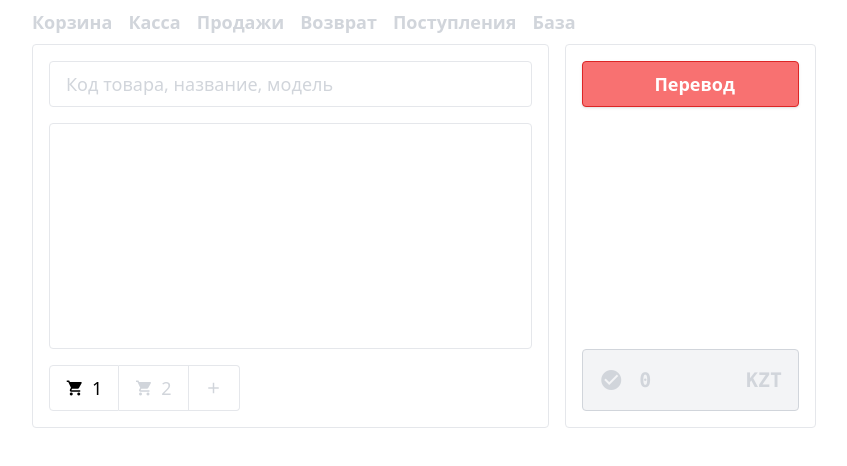
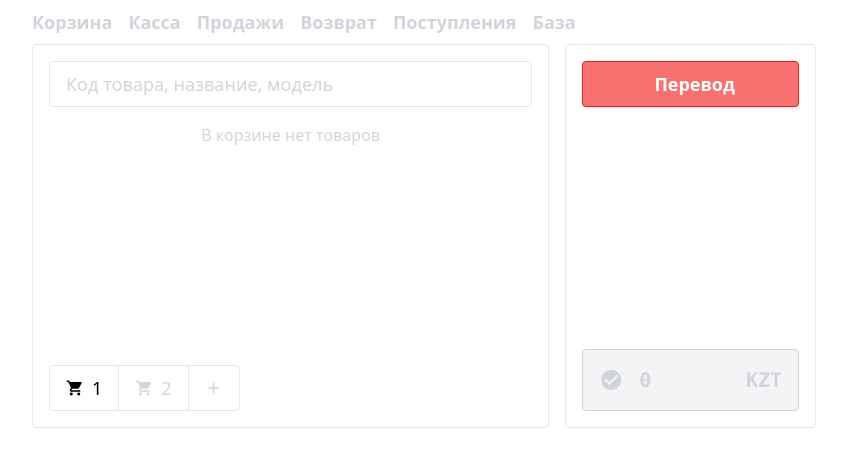
Before and after one commit to ctrlartspace/openmarket-frontend, a Vue app: page / in a window 1280 px wide. Shown: the top 466 px of the page, without its empty margins (216-1063 px from the left). Built offline with nearby package versions, Linux system fonts and the light colour scheme; the HTML template or start-up script is replaced by a standard one.

Commit message:
cart item design

```diff
--- a/src/components/SearchField.vue
+++ b/src/components/SearchField.vue
@@ -29,7 +29,7 @@
             :value="index"
             @click="onSearchItemClick(item.id)"
           >
-            {{ item.model }}
+            {{ item.name }}
           </li>
         </ul>
         <ul v-else>
--- a/src/pages/CartPage.vue
+++ b/src/pages/CartPage.vue
@@ -10,12 +10,18 @@
           autoclear
         />
 
-        <div class="mt-4 mb-4 bg-white border rounded overflow-auto h-full">
-          <table class="table-auto w-full text-lg text-left bg-white">
+        <div class="mt-4 mb-4 h-full overflow-auto">
+          <p
+            v-if="store.cartItems.length === 0"
+            class="text-center text-gray-300"
+          >
+            В корзине нет товаров
+          </p>
+          <table v-else class="table-auto w-full text-lg text-left bg-white">
             <tbody>
               <tr
                 v-for="(item, i) in store.cartItems"
-                class="cursor-pointer hover:bg-gray-100 border-b flex items-center justify-between gap-2 p-2"
+                class="cursor-pointer hover:bg-gray-100 border border-gray-200 rounded flex items-center justify-between gap-2 p-2 mt-2 first:mt-0"
                 :key="i"
                 @click="onItemClick(item.id)"
               >
@@ -86,11 +92,11 @@ const router = useRouter()
 
 const inputValue = ref(null)
 
-const searchItems = ref(null)
+const searchItems = ref([{ id: 1, name: "sdf" }])
 
-const addCartItem = async (code) => {
+const addCartItem = async (id) => {
   try {
-    const item = await getItem(code)
+    const item = await getItem(id)
     store.addItem(item)
   } catch (error) {
     console.error(error)
```
